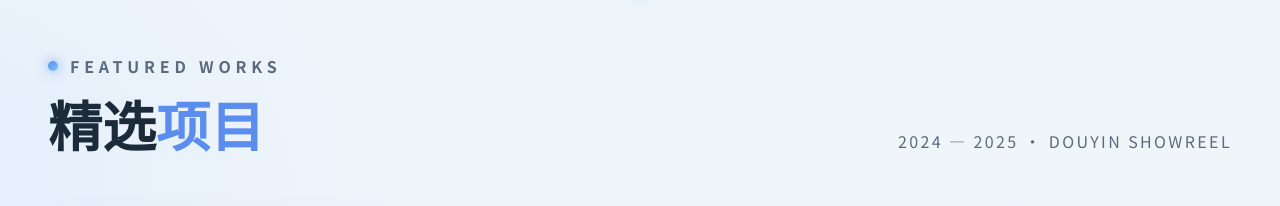
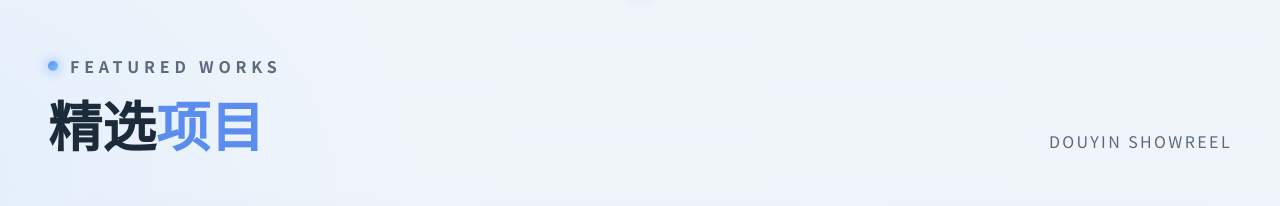
Before and after one commit to qliu5364-ui/qianxun, a React (Vite) app: page / in a window 1280 px wide. Shown: the part 1960-2166 px from the top of the page. Built offline with nearby package versions, Linux system fonts and the light colour scheme; the HTML template or start-up script is replaced by a standard one.

Commit message:
Remove year range from works header

```diff
--- a/src/App.jsx
+++ b/src/App.jsx
@@ -408,7 +408,7 @@ function Works() {
               精选<span style={{ color: "var(--accent)" }}>项目</span>
             </h2>
           </div>
-          <span className="head-side">2024 — 2025 · DOUYIN SHOWREEL</span>
+          <span className="head-side">DOUYIN SHOWREEL</span>
         </div>
         <div className="grid">
           {works.map((w) => (
```
Also changed, not shown: 2 other files (tests, documents, lock files or other folders).
